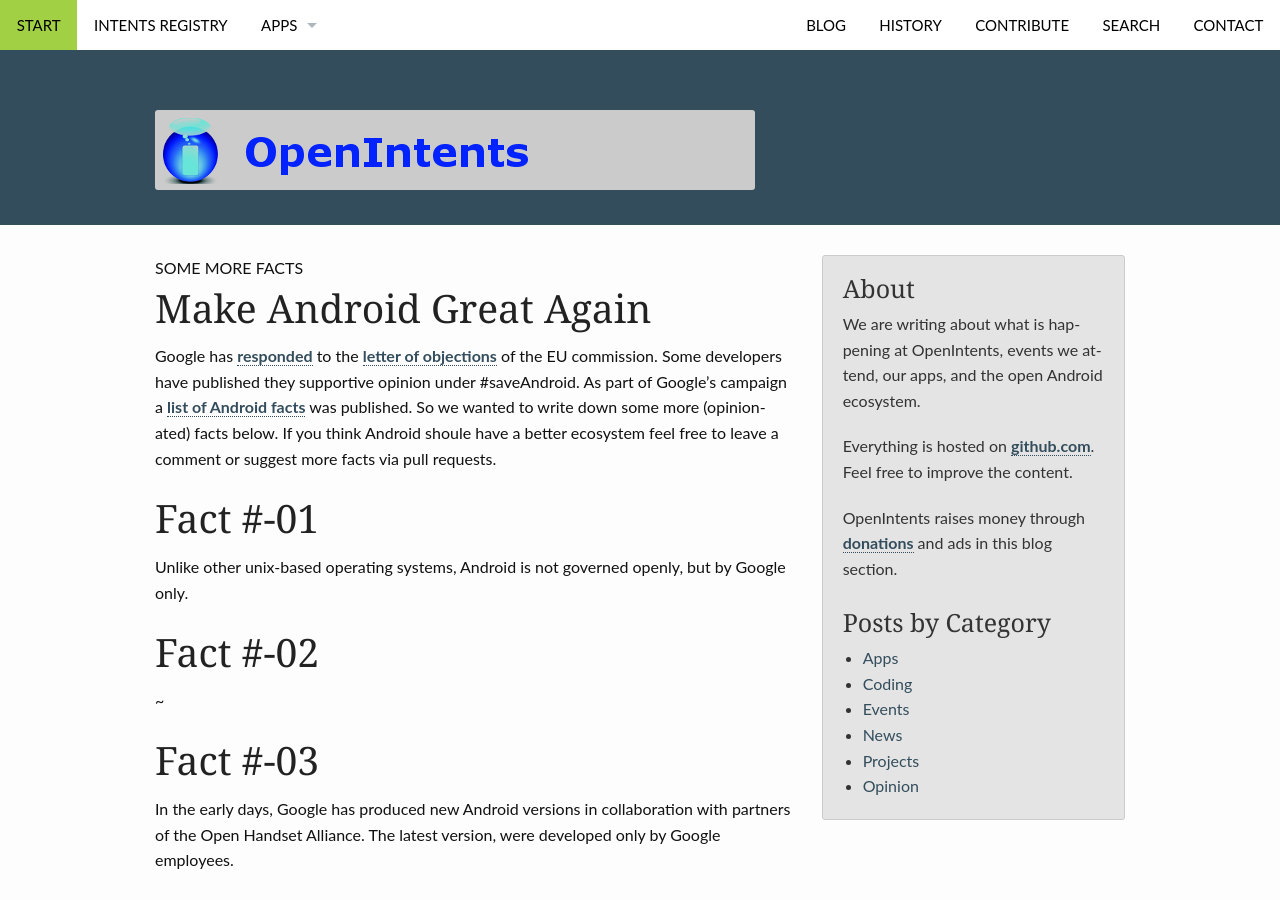
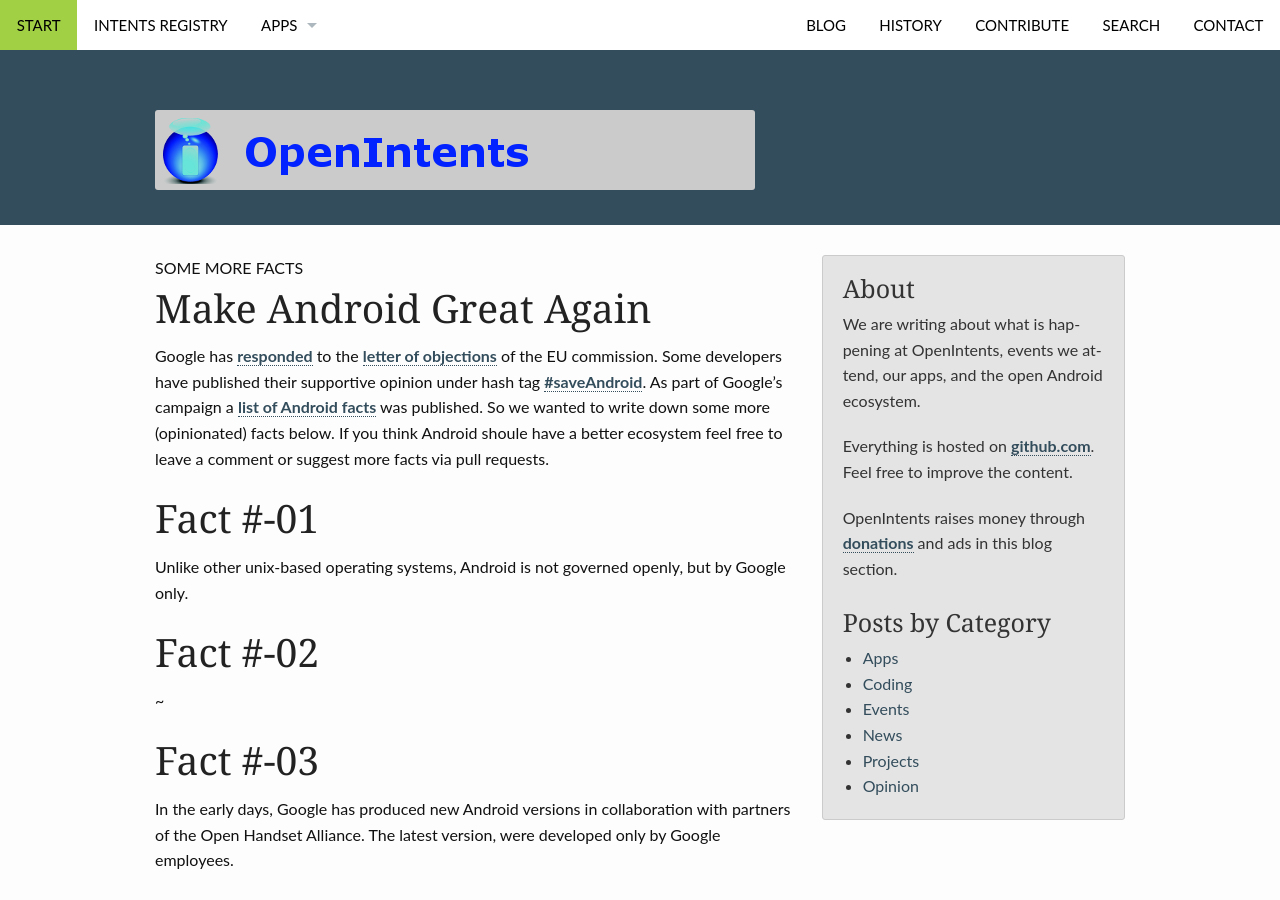
Before and after one commit to openintents/openintents.github.io, a Jekyll site: the page built from _posts/2016-11-14-make-android-great-again.md, in a window 1280 px wide and 900 px high. Built offline with Jekyll 4.4.1, drawn with Linux system fonts in a browser that asks for light colours; nearby versions of some CDN libraries.

Commit message:
Update 2016-11-14-make-android-great-again.md

```diff
--- a/_posts/2016-11-14-make-android-great-again.md
+++ b/_posts/2016-11-14-make-android-great-again.md
@@ -5,8 +5,8 @@
 redirect_from: /blog/2016/11/14/Make-Android-Great-Again.html
 ---
 
-Google has [responded][1] to the [letter of objections][2] of the EU commission. Some developers have published they supportive
-opinion under #saveAndroid. As part of Google's campaign a [list of Android facts](https://www.android.com/everyone/facts/)
+Google has [responded][1] to the [letter of objections][2] of the EU commission. Some developers have published their supportive
+opinion under hash tag [#saveAndroid](https://twitter.com/hashtag/SaveAndroid). As part of Google's campaign a [list of Android facts](https://www.android.com/everyone/facts/)
 was published. So we wanted to write down some more (opinionated) facts below. If you think Android shoule have a better  ecosystem feel free to leave a comment or suggest more facts via pull requests.
 
 # Fact #-01
```
